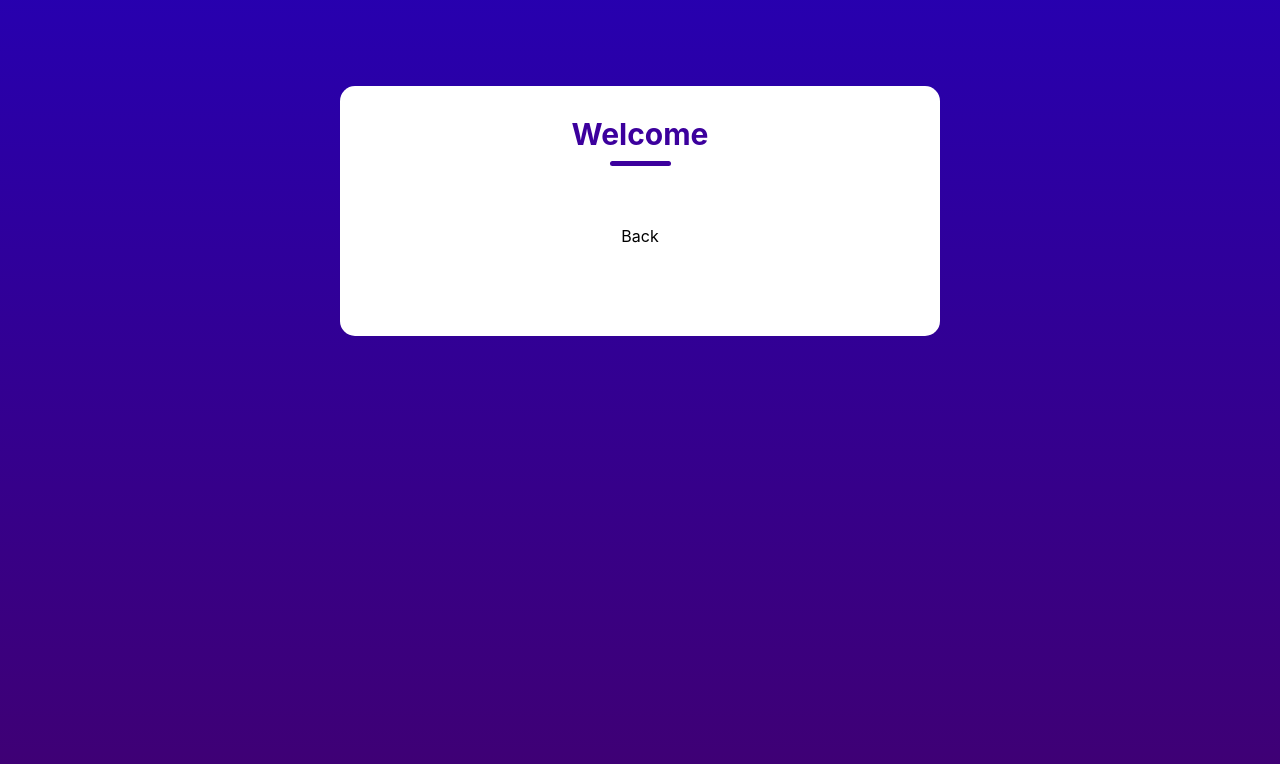
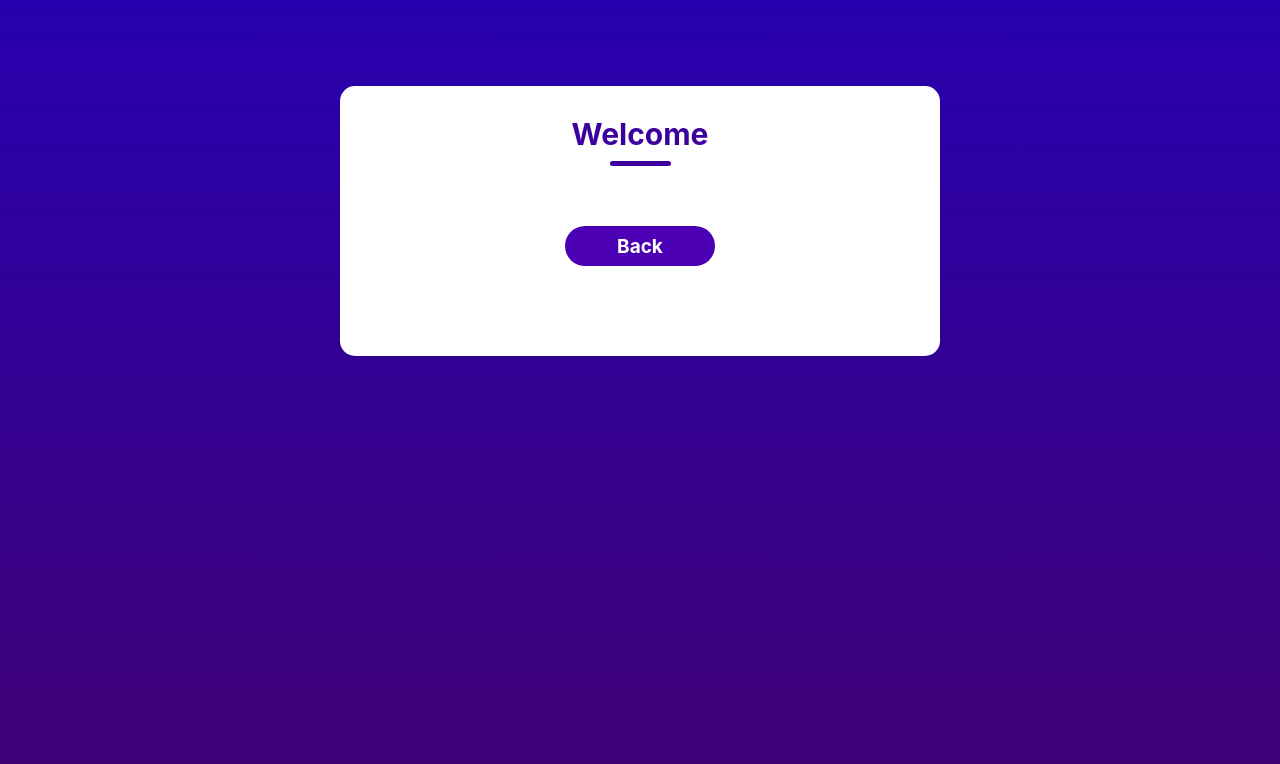
Before and after one commit to darkhero272/LoginSignup, a React (Create React App) app: page /Dashboard in a window 1280 px wide. Shown: the part 114-878 px from the top of the page. Built offline with nearby package versions, Linux system fonts and the light colour scheme.

Commit message:
Update Dashboard.jsx

```diff
--- a/src/Components/Dashboard/Dashboard.jsx
+++ b/src/Components/Dashboard/Dashboard.jsx
@@ -13,6 +13,7 @@ const Dashboard = () => {
       </div>
       <div className="submit-container">
         <div
+          className="submit"
           onClick={() => {
             navigate("../");
           }}
```
